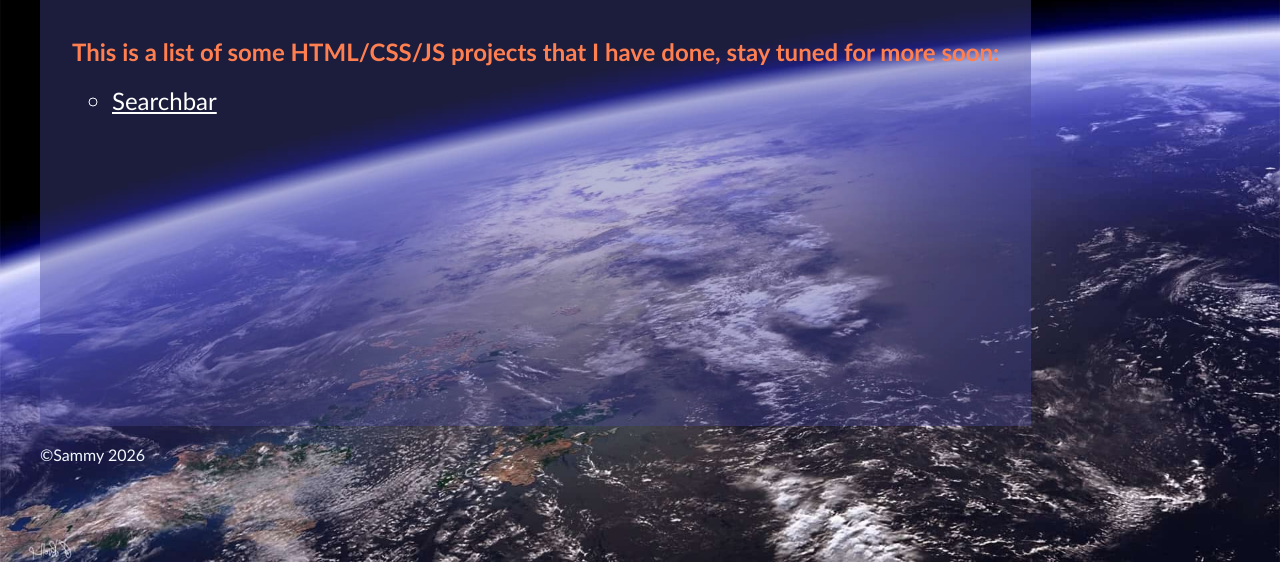
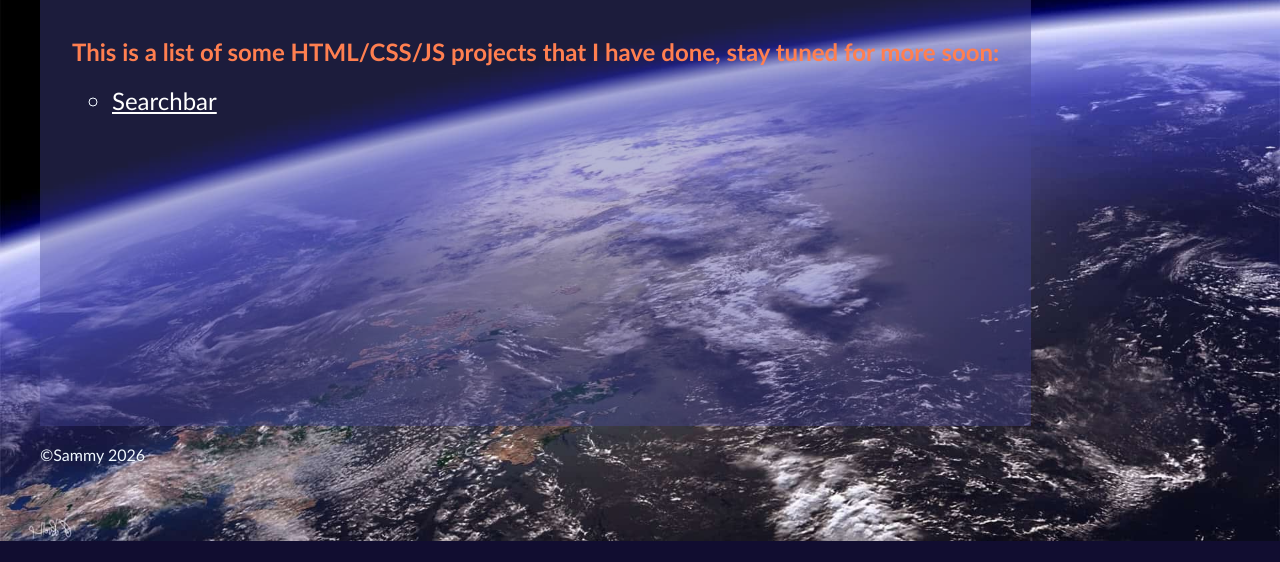
Before and after one commit to sam-fran/sam-fran.github.io, a plain HTML site: page index.html in a window 1280 px wide. Shown: the part 238-800 px from the top of the page. Drawn offline with Linux system fonts and the light colour scheme.

Commit message:
Made background work

```diff
--- a/index.html
+++ b/index.html
@@ -18,6 +18,8 @@
         body {
             font-family:'Trebuchet MS', 'Gill Sans', 'Gill Sans MT', Calibri, sans-serif;
             padding:2em;
+            background: url('background.jpg') no-repeat center center;
+            background-size: cover;
             background-color: rgb(17, 13, 48);
             color: aliceblue;
         }
@@ -43,22 +45,9 @@
         h2 {
             color:coral;
         }
-
-        .bg {
-            width: 100vw;
-            height: 100vh;
-            position: absolute;
-            padding: 0px;
-            margin: 0px;
-            z-index: -1000;
-            left: 0px;
-            top: 0px;
-            object-fit: cover;
-        }
     </style>
 </head>
 <body>
-    <img class="bg" src="background.jpg">
     <main class="container">
         <h1>Sammy's website!</h1>
         <h2>This is a list of some HTML/CSS/JS projects that I have done, stay tuned for more soon: </h2>
```
